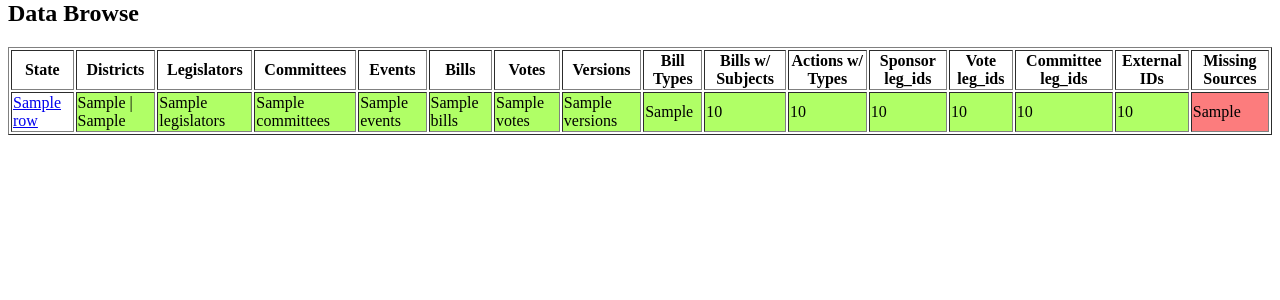
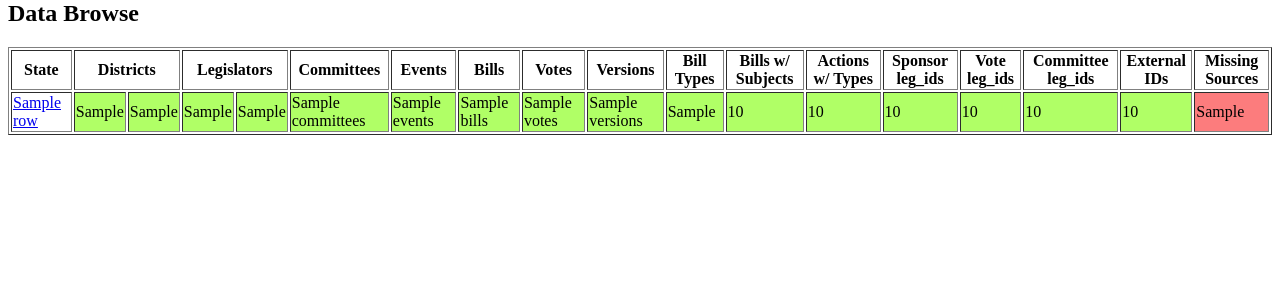
Before and after one commit to openstates/billy, a Django app: template billy/site/browse/templates/billy/index.html in a window 1280 px wide. Shown: the part 20-320 px from the top of the page. Run offline with Django 3.2, Linux system fonts and the light colour scheme; the template is opened without the code that fills it: most values are stand-ins (such as "Sample title", 1, 10 or a date in 2020).

Commit message:
upper/lower split in columns

```diff
--- a/billy/site/browse/templates/billy/index.html
+++ b/billy/site/browse/templates/billy/index.html
@@ -12,8 +12,8 @@
 <table border=1>
     <tr>
         <th>State</th>
-        <th>Districts</th>
-        <th>Legislators</th>
+        <th colspan=2>Districts</th>
+        <th colspan=2>Legislators</th>
         <th>Committees</th>
         <th>Events</th>
         <th>Bills</th>
@@ -33,9 +33,13 @@
     <tr>
         <td><a href="{{row.id}}/">{{row.name}}</a></td>
         <td class="{{row.upper_districts|yesno:"good,bad"}}">
-            {{row.upper_districts}} | {{row.lower_districts}}</td>
-        <td class="{{row.legislators|yesno:"good,bad"}}">
-            {{row.legislators}}</td>
+            {{row.upper_districts}}</td>
+        <td class="{{row.lower_districts|yesno:"good,bad"}}">
+            {{row.lower_districts}}</td>
+        <td class="{{row.upper_legislators|yesno:"good,bad"}}">
+            {{row.upper_legislators}}</td>
+        <td class="{{row.lower_legislators|yesno:"good,bad"}}">
+            {{row.lower_legislators}}</td>
         <td class="{{row.committees|yesno:"good,bad"}}">
             {{row.committees}}</td>
         <td class="{{row.events|yesno:"good,warning"}}">
```
Also changed, not shown: billy/site/browse/views.py (+6 -2 lines).
